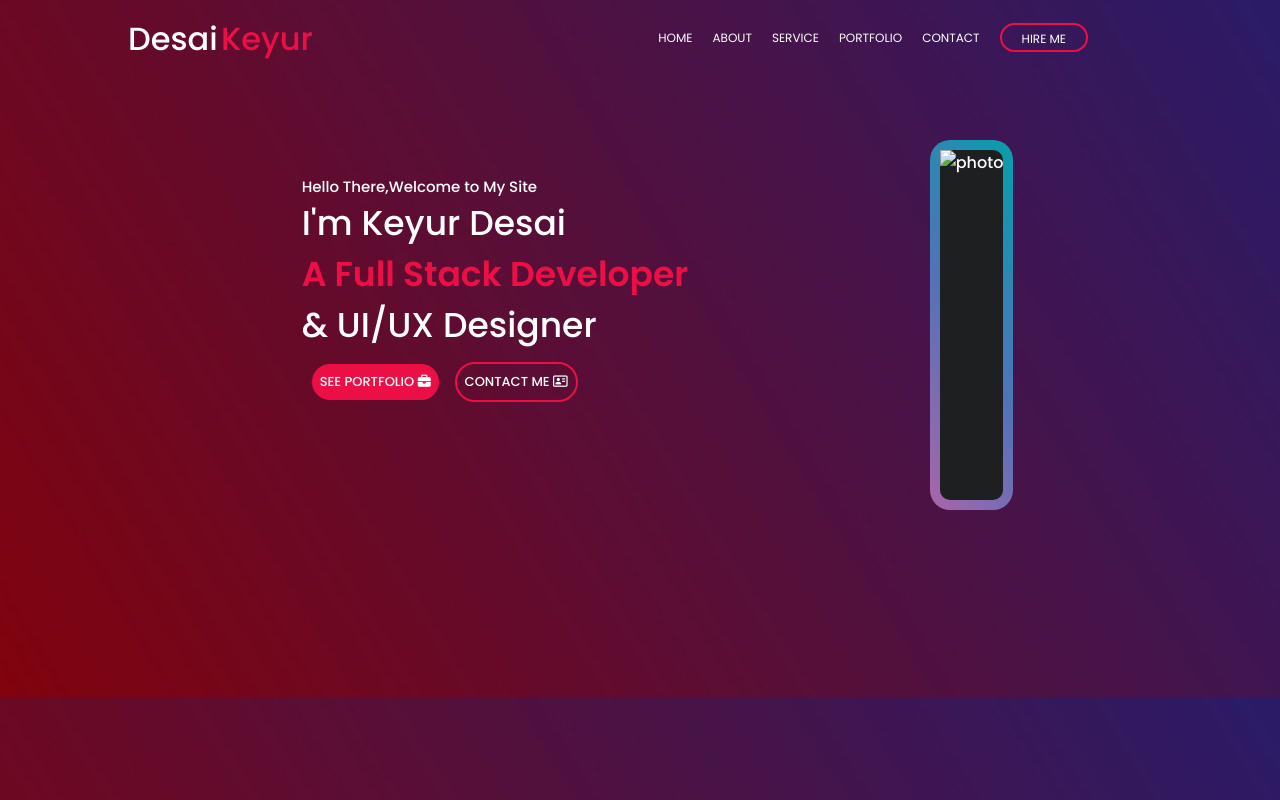
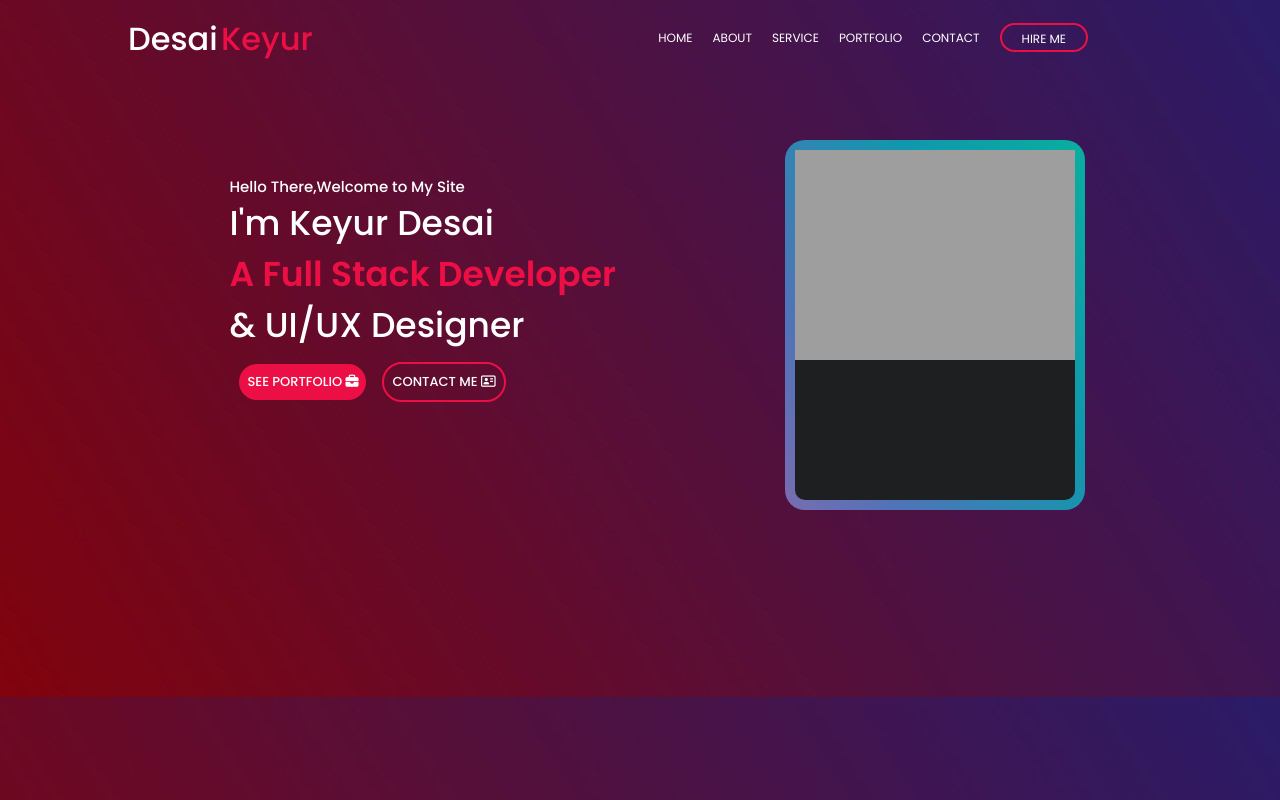
Before and after one commit to imKeyurdesai/Portfolio, a plain HTML site: page index.html in a window 1280 px wide. Drawn offline with Linux system fonts and the light colour scheme; the site is published under a folder, as on GitHub Pages, so addresses that start at the root find nothing.

Commit message:
Update index.html

```diff
--- a/index.html
+++ b/index.html
@@ -30,7 +30,7 @@
     <main>
         <div class="intro">
             <div class="gradient-border">
-                <img class="img" src="/photo.jpeg" alt="photo">
+                <img class="img" src="./photo.jpeg" alt="photo">
             </div>
          <div class="text">
             <div class="para">
```
